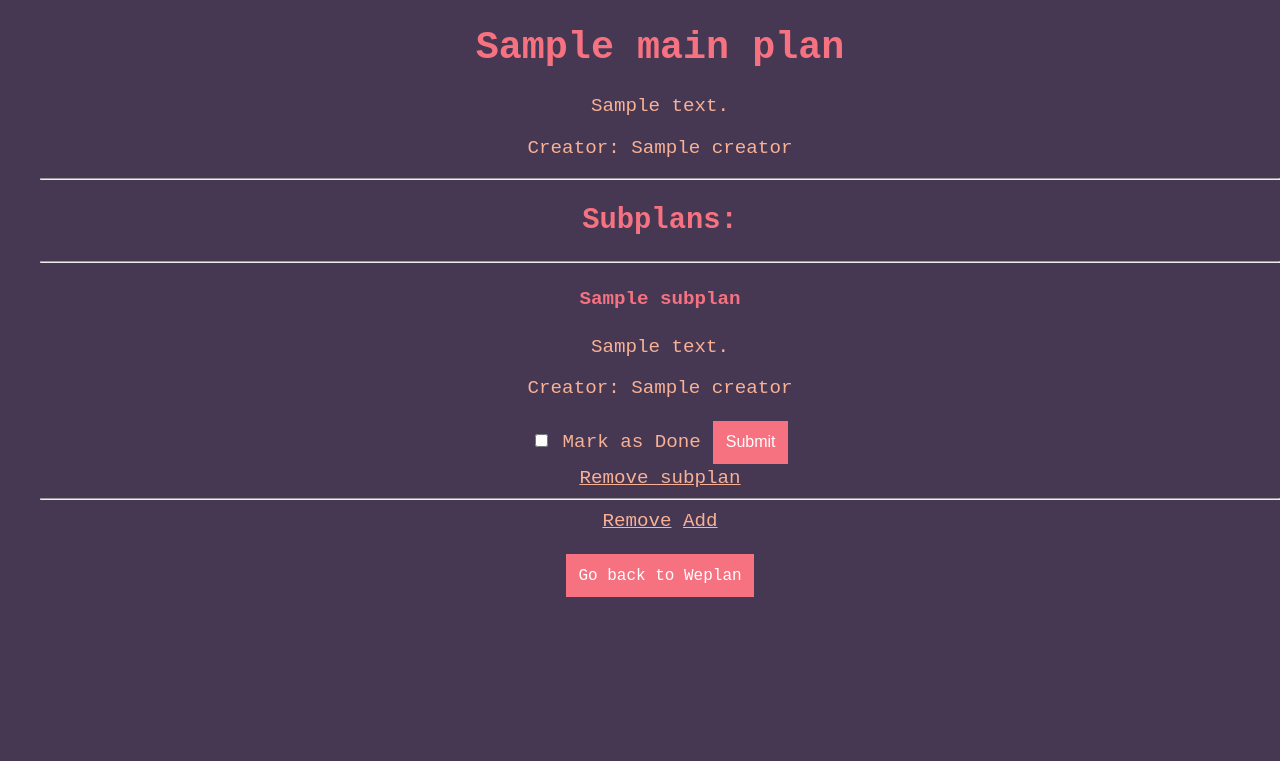
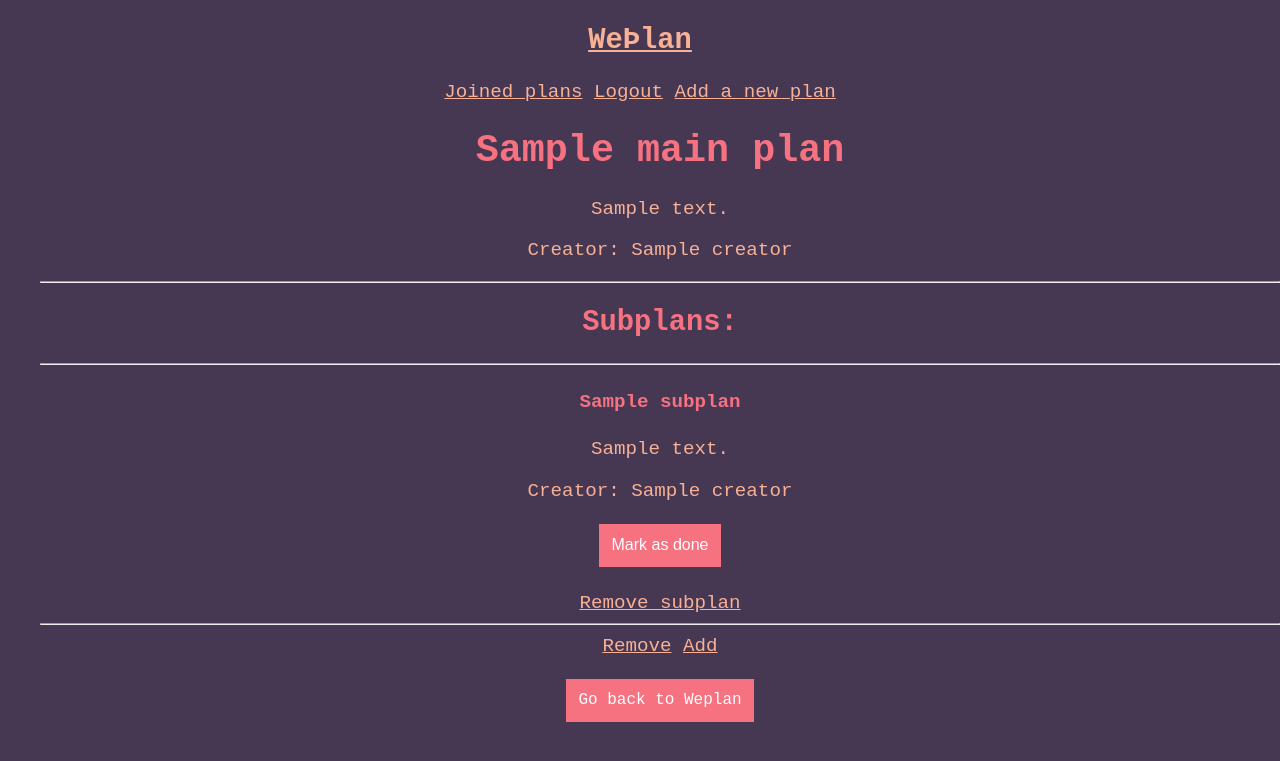
Before and after one commit to lowdodo/tsoha-weplan, a Flask app: template templates/plan.html in a window 1280 px wide. Shown: the top 761 px of the page. Run offline with Flask 3, Linux system fonts and the light colour scheme; the template is opened without the code that fills it: most values are stand-ins (such as "Sample title", 1, 10 or a date in 2020).

Commit message:
added navigation

```diff
--- a/templates/plan.html
+++ b/templates/plan.html
@@ -6,10 +6,14 @@
   <title>Weplan - {{ name }}</title>
 
   <link rel="stylesheet" type="text/css" href="/static/style.css">
-
 </head>
 <body>
-
+    <nav class="topnav">
+        <h2><a href="/">WeÞlan</a></h2>
+        <a href="/ownplans/{{user_id}}">Joined plans</a>
+        <a href="/logout">Logout</a>
+        <a href="/addplan">Add a new plan</a>
+      </nav>
 <ul>
 <h1>{{ main_plan.name }}</h1>
 {% if main_plan.description %}
@@ -21,21 +25,23 @@
     <hr>
     <h2>Subplans:</h2>
     <hr>
-    {% for subplan in subplans_info %}
+{% for subplan in subplans_info %}
+    <div class="task-box {% if subplan.status %}completed{% endif %}">
         {% if subplan.status %}
-        This is completed
-        {%endif%}
+            <p>This task is completed</p>
+        {% endif %}
         <h4>{{ subplan.name}}</h4>
         <p>{{ subplan.description }}</p>
         <p>Creator: {{ subplan.creator}}</p>
         <form action="/mark_done/{{ plan_id }}/{{ subplan.id }}" method="post">
-          <input type="checkbox" name="is_done" {% if subplan.is_done %}checked{% endif %}  id="checkbox-{{ subplan.id }}">
-          <label for="checkbox-{{ subplan.id }}" class="styled-label">Mark as Done</label>
-          <button type="submit" class="submitbutton">Submit</button>
+            <button type="submit" class="submitbutton">Mark as done</button>
         </form>
+        <br>
         <a href="/removesubplan/{{ plan_id }}/{{ subplan.id }}">Remove subplan</a>
-        <hr>
-    {% endfor %}
+        <br>
+    </div>
+    <hr>
+{% endfor %}
 {% endif %}
 
 <a href="/removeplan/{{ plan_id }}">Remove</a>
```
